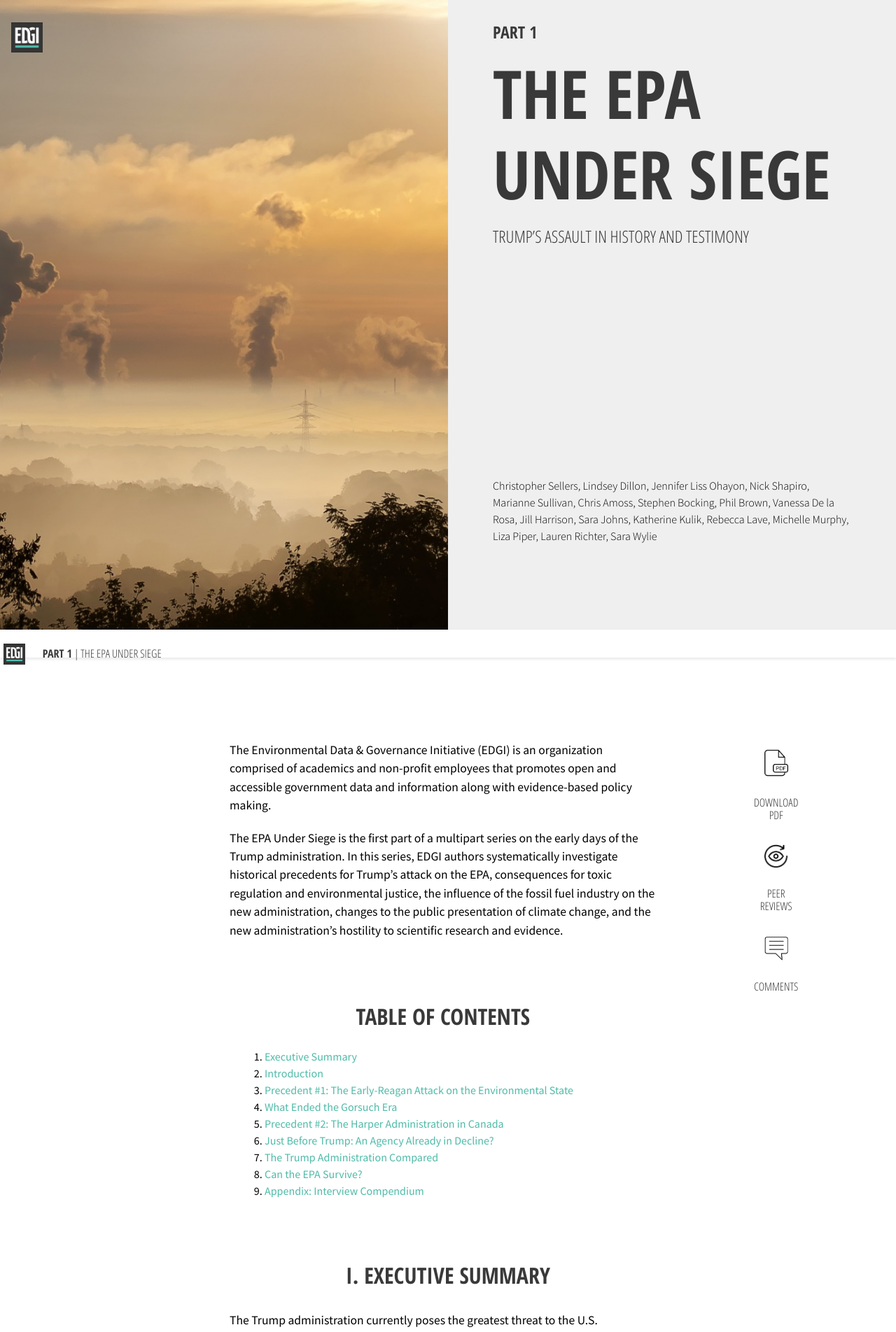
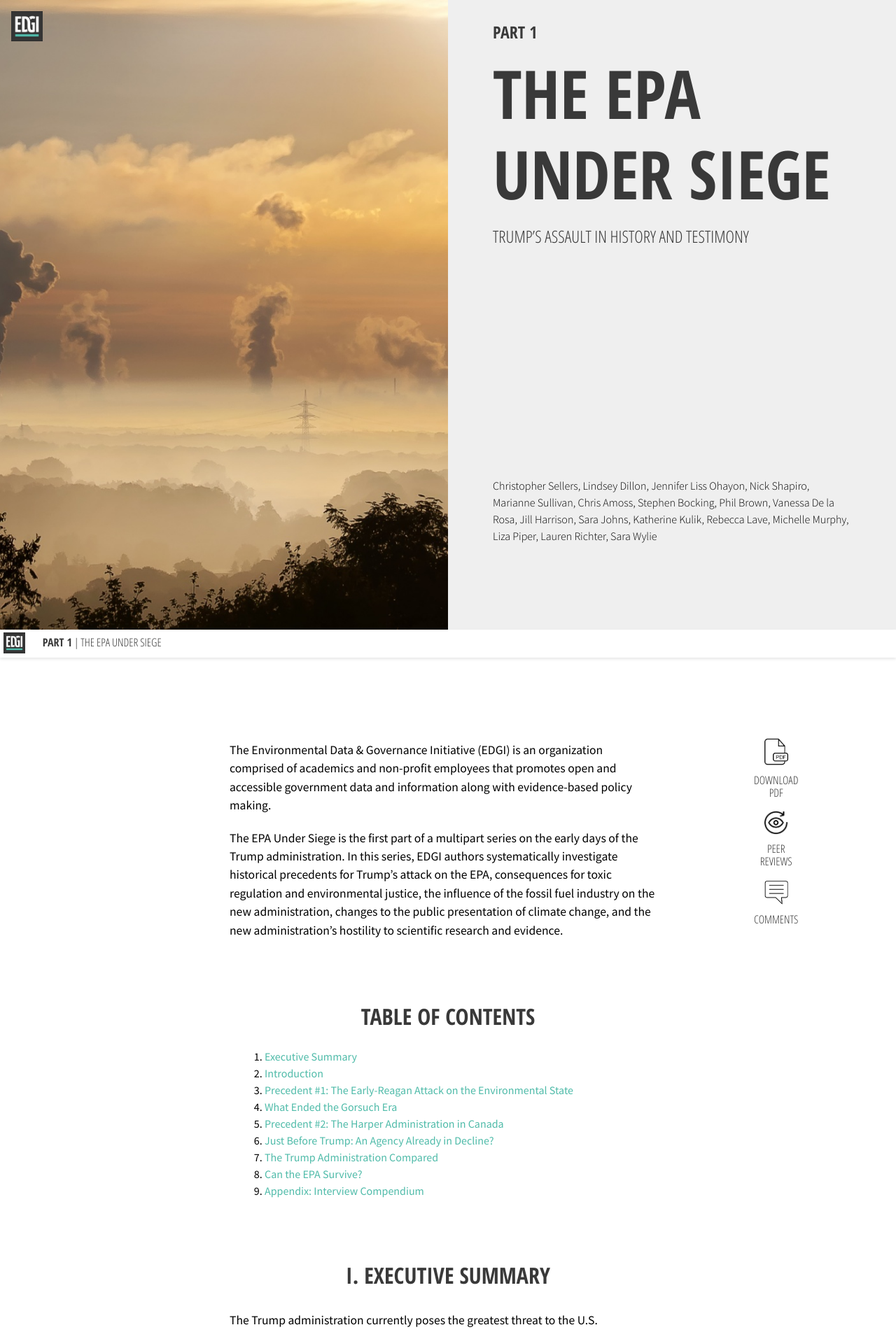
Before and after one commit to edgi-govdata-archiving/100days, a Jekyll site: the page built from epa-under-siege.html, in a window 1280 px wide. Shown: the top 1904 px of the page at 70% size. Built offline with Jekyll 4.4.1, drawn with Linux system fonts in a browser that asks for light colours; nearby versions of some CDN libraries; comment, search, counter and statistics services are not loaded.

Commit message:
#87 img spacing fixes

```diff
--- a/assets/post.css
+++ b/assets/post.css
@@ -47,12 +47,12 @@
 img {
   max-width: 100%;
   vertical-align: middle;
-  padding: 1em 0;
 }
 
 /* FIGURES */
 figure > img {
   display: block;
+  padding: 0.5em 0;
 }
 figcaption {
   max-width: 35em;
@@ -242,8 +242,8 @@
 }
 #nav-logo{
   height: 30px;
-  padding-right: 20px;
-  padding-left: 5px;
+  padding: 0 20px 0 5px;
+
   overflow: hidden;
   display: inline;
 }
@@ -255,6 +255,7 @@
   box-shadow: 0 2px 4px 0 rgba(0,0,0,.1);
   display: inline-block;
   z-index: 3;
+  margin: auto;
 }
 .nav-wrapper {
   position: absolute;
--- a/epa-under-siege.html
+++ b/epa-under-siege.html
@@ -39,11 +39,11 @@
                 <h3 class="f5 fw1 ttu">Download PDF</h3>
             </a>
             <a href="/epa-under-siege-peer-reviews/" class="aside-el">
-                <img alt="pdf" src="/assets/peer.png" style="width:40px; margin-bottom:10px">
+                <img alt="peer review" src="/assets/peer.png" style="width:40px; margin-bottom:10px">
                 <h3 class="f5 fw1 ttu">Peer Reviews</h3>
             </a>
             <a href="#disqus_thread" class="aside-el">
-                <img alt="pdf" src="/assets/comment.png" style="width:40px; margin-bottom:10px">
+                <img alt="comments" src="/assets/comment.png" style="width:40px; margin-bottom:10px">
                 <h3 class="f5 fw1 ttu">Comments</h3>
             </a>
         </div>
@@ -248,7 +248,7 @@
 			EPA&rsquo;s budget, the Reagan Administration decreased agency funding for research and development to 51% of what it had been just two years before. Under Gorsuch, the EPA staff also declined by 26%. Enforcement of environmental protections also dropped
 			dramatically during Gorsuch&rsquo;s first year. For example, in the realm of civil enforcement&mdash;actions which the agency could undertake without going to court or charging a company with a crime&mdash;new cases sent to Agency headquarters by EPA
 			regional offices fell by 79% (compared with the previous year), and EPA civil referrals to the Justice Department decreased by 69%.<sup><a href="#ftnt25" id="ftnt_ref25">[25]</a></sup></p>
-		<p><span style="overflow: hidden; display: inline-block;"><img alt="" src="/assets/Figure1.jpg"></p>
+		<p><figure style="overflow: hidden; display: inline-block;"><img alt="" src="/assets/Figure1.jpg"></figure></p>
         <figcaption><p>Figure 1: The Reagan Transition: The biggest budget actually cut came with passage of the FY 1981 budget in Reagan&rsquo;s first year, but the Administration&rsquo;s budget proposals remained nearly as low until FY 1984. Sources: EPA, Justifications of Appropriation Estimates for Committee on Appropriations for fiscal years 1979-85, <a href="https://www.epa.gov/nscep" target="_blank" rel="noopener">https://www.epa.gov/nscep</a>.</p></figcaption>
         <p>As reductions got underway in the agency&rsquo;s budget, staff, and enforcement actions, Gorsuch and her agency came under increasing scrutiny by the media, Congress, and environmental and other citizen groups. As we explore in the following section, revelations about misconduct at the agency multiplied, culminating in Congress holding Gorsuch in contempt. By March of 1983, she was forced to resign. Some 21 other political appointees at the EPA were also driven out. <sup><a href="#ftnt26" id="ftnt_ref26">[26]</a></sup>Gorsuch was replaced by William Ruckelshaus, the agency&rsquo;s very first Administrator and a rock-ribbed Republican, but also well-respected as an environmental advocate by Republicans and Democrats alike. Ruckelshaus set out quite explicitly to restore morale and resources to the beleaguered agency.</p>
         <p>How could a deregulatory impetus with so much top-down support collapse within a span of two years, and the EPA so quickly undergo a reversal?  The answers suggest a lot about what could initiate a similar turnaround at Trump&rsquo;s EPA.</p>
@@ -279,9 +279,9 @@
             <a id="id.gueqbnxusj6c"></a><a href="#id.utwedqjbnrfs">And again: it seemed  &ldquo;less like a transition and more like a salvation&hellip;. There [was]  just a really wonderful feeling when Bill Ruckelshaus was announced as the incoming administrator.&rdquo;</a>
             <a id="id.vp6jhqzewcxt"></a>Overall, those witnessing his return remember a resuscitation of how the agency had functioned before Gorsuch, and interviewees hired from 1984 onward remember little sense of any lingering crisis or threat. From then on, as in times before 1980, they felt they had a head administrator who was thoroughly committed to the agency&rsquo;s mission. </p>
         <p>That is not to say that the Gorsuch/Watt era left no wounds on the EPA or on other environmental agencies. As historian Richard Andrews summarizes, &quot;Reagan&rsquo;s deregulatory initiative caused deep and lasting damage to the EPA, and to the evolution of U.S. environment policy more generally.&rdquo;<sup><a href="#ftnt41" id="ftnt_ref41">[41]</a></sup>And even with Ruckelhaus and his EPA-trained successor Lee Thomas at the helm, the agency could not persuade the Reagan White House to act more forcefully against acid rain or non-point-source water pollution (from farms or lawns rather than outfall pipes).<sup><a href="#ftnt42" id="ftnt_ref42">[42]</a></sup>Nevertheless, during the second Reagan administration, and under Republican president George H.W. Bush, the EPA&rsquo;s budget was partially restored. By 1990, personnel levels had increased as well, to a plateau sustained for nearly two decades.</p>
-        <p><span style="overflow: hidden; display: inline-block;"><img alt="" src="/assets/Figure2.jpg"></p>
+        <p><figure style="overflow: hidden; display: inline-block;"><img alt="" src="/assets/Figure2.jpg"></figure></p>
         <figcaption><p>Figure 2: Historical Trends in the EPA&rsquo;s Budget. Sources: Office of Management and Budget (OMB), Budget of the United States Government Fiscal Year 2017, Historical Tables, Table 5.6&mdash;Budget Authority by Agency, 1976-2022, and Table 10.1&mdash;Gross Domestic Product and Deflators Used in the Historical Tables&mdash;1940-2022, accessed 5/24/2017 at <a href="http://www.whitehouse.gov/omb/budget/Historicals" target="_blank" rel="noopener">http://www.whitehouse.gov/omb/budget/Historicals</a>.</p></figcaption>
-        <p><span style="overflow: hidden; display: inline-block;"><img alt="" src="/assets/Figure3.jpg" ></p>
+        <p><figure style="overflow: hidden; display: inline-block;"><img alt="" src="/assets/Figure3.jpg" ></figure></p>
         <figcaption><p>Figure 3:  Historical Trends in the EPA&rsquo;s Workforce. After an early reduction under Reagan during the 1980s, the number of this agency&rsquo;s employees rose then plateaued. The red line indicates the cut proposed by the Trump administration in the coming fiscal year 2018. Source: EPA, &ldquo;EPA&rsquo;s Budget and Spending,&rdquo; accessed 5/15/2017 at <a href="https://www.epa.gov/planandbudget/budget" target="_blank" rel="noopener">https://www.epa.gov/planandbudget/</a><a href="https://www.epa.gov/planandbudget/budget" target="_blank" rel="noopener">budget</a>.</p></figcaption>
         <p>Emblematic of this restoration, in 1989 George H.W. Bush appointed William Reilly, an urban planner who had presided over the Conservation Foundation then the World Wildlife Fund and was also his personal friend, as the &ldquo;first professional environmentalist&rdquo; to head the agency. To swear Reilly in, the president himself paid a visit to agency headquarters. Speaking before some five hundred EPA employees, Bush expressed his hope that it was &ldquo;plain...to everyone in this room and around the country that among my first items on my personal agenda is the protection of America&rsquo;s environment.&rdquo;  His audience &ldquo;applauded heartily.&rdquo;<sup><a href="#ftnt43" id="ftnt_ref43">[43]</a></sup></p>
         <p>This 1984 restoration also revived many EPA employees&rsquo; sense that support for their work spanned the two political parties. The early Reagan assault notwithstanding, interviewees remembered the 1980&rsquo;s as a period in which &ldquo;environmental protection hadn&#39;t really become a partisan thing.&rdquo;  As time went on, and Republican and Democratic administrations alike continued to support most or all of the agency&rsquo;s work, the early Reagan assault came to look temporary and anomalous&mdash;a momentary lapse in a longer pattern of bipartisan support for the EPA and its mission.</p>
@@ -414,7 +414,7 @@
             <p>As for the administrators who had paraded them across the stage: &ldquo;I don&rsquo;t know how they put their head on the pillow at night.&rdquo;</p>
         </blockquote>
         <p>As for the agency&rsquo;s political appointees, almost no one we spoke with has had contact with Pruitt himself, or even seen him around the office. They have been uniformly unimpressed by his public persona as agency head. Watching him tout trips around the country, they perceive him as only seeking out those considered core constituencies, such as Western governors, farmers, and coal miners (now festooning his twitter feed as well as the walls of headquarters on his &ldquo;Back to Basics&rdquo; posters). So far as interviewees know, he has never met with any environmental groups. </p>
-        <p><span style="overflow: hidden; display: inline-block;"><img alt="twitter screenshot" src="/assets/image7.png"></p>
+        <p><figure style="overflow: hidden; display: inline-block;"><img alt="twitter screenshot" src="/assets/image7.png"></figure></p>
         <figcaption><p>Figure 4: Pruitt&rsquo;s Vision for the EPA. As advertised around the agency&rsquo;s offices and on his Twitter feed, this poster celebrating &ldquo;partners&rdquo;, including coal miners, and &ldquo;sensible regulations&rdquo; looks to many in his own agency like more of a reprimand. From <a href="https://twitter.com/EPAScottPruitt" target="_blank" rel="noopener">@EPAScottPruitt</a>(April 17, 2017) accessed 5/14/2017 at <a href="https://twitter.com/EPAScottPruitt/status/853956297317908481" target="_blank" rel="noopener">https://twitter.com/EPAScottPruitt/status/853956297317908481</a>.</p></figcaption>
         <p>Internally, his dealings with agency staff have often radiated mistrust. <a href="#id.uskou7t41o67">&ldquo;Apparently he doesn&rsquo;t want a blunt discussion which is why he got rid of the White House guy [David Schnare, on the beachhead team]...He doesn&rsquo;t go well for challenge&hellip;&rdquo;</a>
             <a id="id.qd4hohtn335s"></a>Word has circulated that in meetings with him, <a href="#kix.w943gjk4ksdf">&ldquo;you can&#39;t take pen or paper into the room to take notes,&rdquo;</a>
@@ -626,7 +626,7 @@
         <p>The current assault on the EPA raises another intriguing possibility, of a civic response that also exceeds the bounds of its historical parallels. The cause is certainly compelling: defending an agency that supports the science and enforces the laws on which our own environments and health depend&mdash;not to mention those of our children.</p>
         <p>Will tomorrow&rsquo;s regulators, scientists, and citizens remember today&rsquo;s assault on the EPA as temporary and passing?  Or will they see it as the start of a harsh new era of hands-off government, exacerbating the mounting environmental vulnerabilities that so many Americans face?  The answer lies not just with the EPA, the new administration, Congress, or the courts, but with all of us.</p>
 
-        <p class="tc"> <span style="overflow: hidden; display: inline-block;"><img alt="EDGI_Logo-1_Hi-Res_Transp.png" src="assets/image3.png" style="width: 52.50px; height: 47.50px;"></p>
+        <p class="tc"><img alt="EDGI_Logo-1_Hi-Res_Transp.png" src="assets/image3.png" style="width: 52.50px; height: 47.50px;"></p>
         <hr>
     </main>
 
```
Also changed, not shown: pursuing-toxic-agenda.html (+5 -5 lines).
